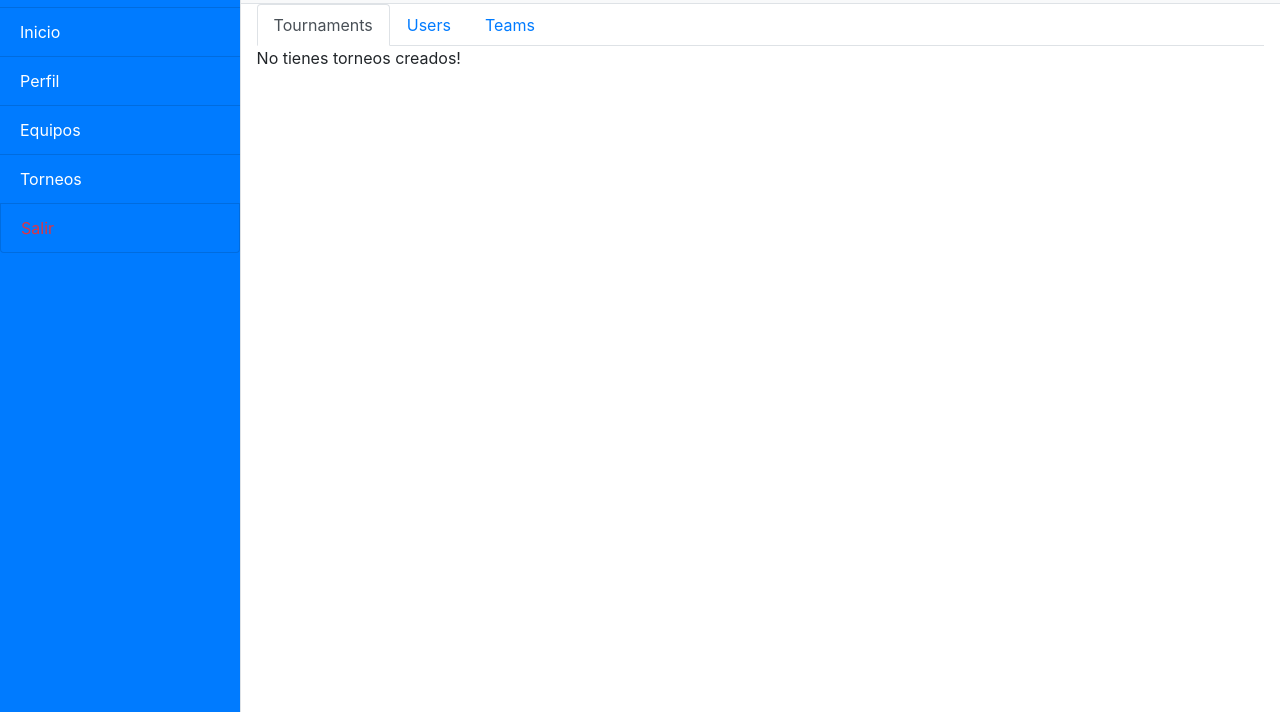
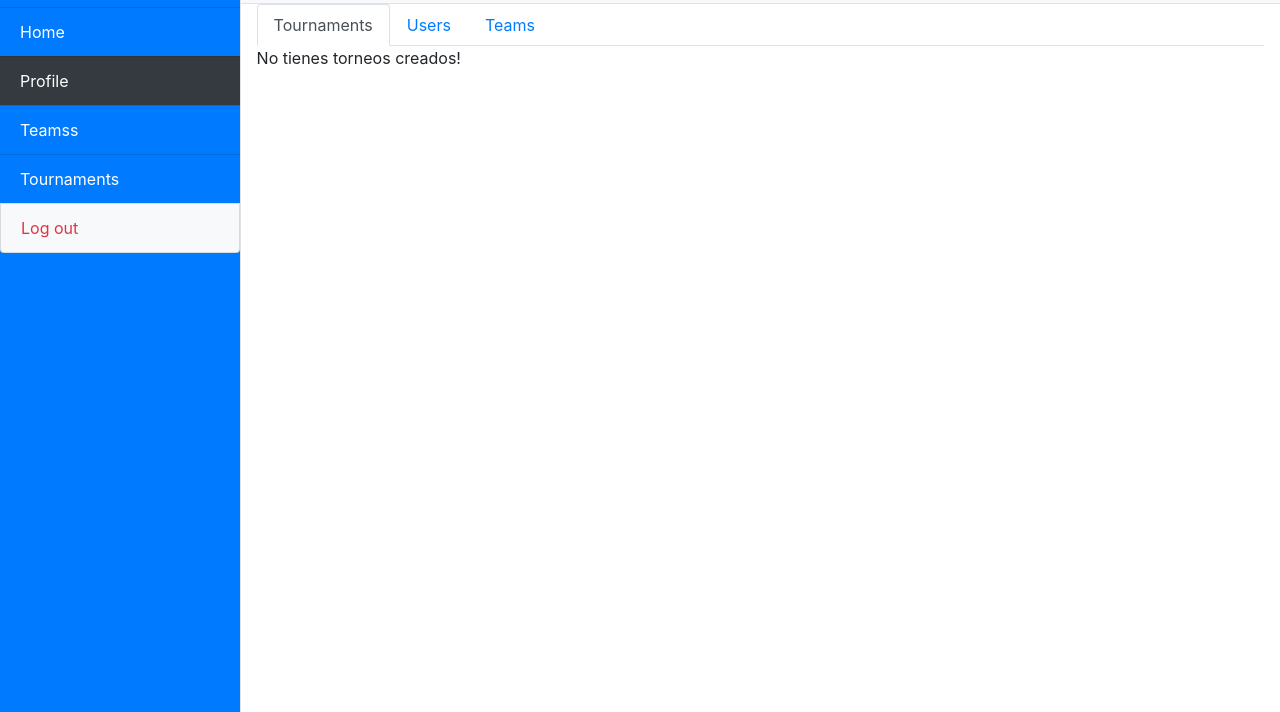
Before and after one commit to HectorNLeon/FinalProject, a website: page public/search.html in a window 1280 px wide. Shown: the part 88-800 px from the top of the page. Drawn offline with nearby package versions, Linux system fonts and the light colour scheme; no server answers.

Commit message:
Semi merge trad

```diff
--- a/public/search.html
+++ b/public/search.html
@@ -8,7 +8,7 @@
   <meta name="description" content="">
   <meta name="author" content="">
 
-  <title>Borregos Tournaments - Perfil</title>
+  <title>Borregos Tournaments - Search</title>
 
   <!-- Bootstrap core CSS -->
   <link rel="stylesheet" href="https://stackpath.bootstrapcdn.com/bootstrap/4.3.1/css/bootstrap.min.css" integrity="sha384-ggOyR0iXCbMQv3Xipma34MD+dH/1fQ784/j6cY/iJTQUOhcWr7x9JvoRxT2MZw1T" crossorigin="anonymous">
@@ -30,12 +30,12 @@
         src="./img/logo.png" class="">
       </div>
       <div class="list-group list-group-flush bg-primary">
-        <a href="/home" class="list-group-item list-group-item-action bg-primary text-white">Inicio</a>
-        <a href="/profile" class="list-group-item list-group-item-action bg-primary text-white">Perfil</a>
-        <a href="/teams" class="list-group-item list-group-item-action bg-primary text-white">Equipos</a>
-        <a href="/tournaments" class="list-group-item list-group-item-action bg-primary text-white">Torneos</a>
+        <a href="/home" class="list-group-item list-group-item-action bg-primary text-white">Home</a>
+        <a href="/profile" class="list-group-item list-group-item-action bg-dark text-white" id="goProfile">Profile</a>
+        <a href="/teams" class="list-group-item list-group-item-action bg-primary text-white">Teamss</a>
+        <a href="/tournaments" class="list-group-item list-group-item-action bg-primary text-white">Tournaments</a>
       </div>
-      <a href="#" class="list-group-item list-group-item-action bg-primary text-danger" id="logout">Salir</a>
+      <a href="#" class="list-group-item list-group-item-action bg-light text-danger" id="logout">Log out</a>
     </div>
     <!-- /#sidebar-wrapper -->
 
```
Also changed, not shown: public/create.html (+5 -5 lines), public/home.html (+1 -1 lines), public/perfil.html (+1 -1 lines), public/tournamentpage.html (+5 -5 lines), public/tournaments.html (+5 -5 lines).
